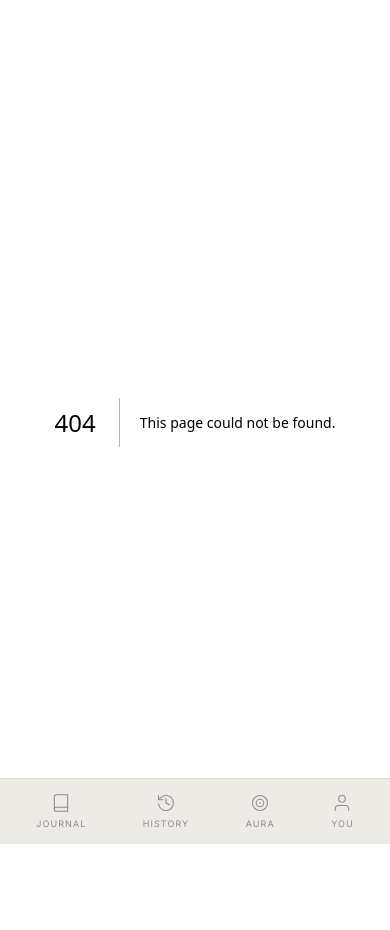
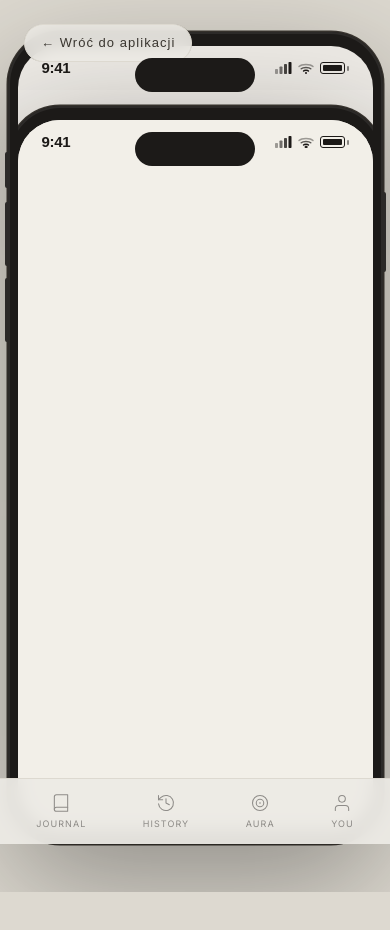
Before and after one commit to howdykitty-jpg/moodrai, a Next.js app: page /demo in a window 390 px wide. Before the commit this address had no page. Shown: the top 930 px of the page. After the commit the page ends 892 px from the top, so only its background shows below. Built offline with nearby package versions, Linux system fonts and the light colour scheme.

Commit message:
Add phone frame to all screens

```diff
--- /dev/null
+++ b/app/demo/page.tsx
@@ -0,0 +1,138 @@
+export default function DemoPage() {
+  return (
+    <div
+      style={{
+        minHeight: "100vh",
+        display: "flex",
+        alignItems: "center",
+        justifyContent: "center",
+        background: "#F0EDE8",
+        fontFamily: "sans-serif",
+      }}
+    >
+      {/* Phone frame */}
+      <div
+        style={{
+          position: "relative",
+          width: 375,
+          height: 812,
+          borderRadius: 52,
+          background: "#1C1A18",
+          boxShadow: "0 40px 120px rgba(0,0,0,0.45), 0 0 0 1.5px #3A3630, inset 0 0 0 2px #2C2A28",
+          padding: "14px 10px",
+          flexShrink: 0,
+        }}
+      >
+        {/* Side buttons */}
+        <div style={{ position: "absolute", left: -3, top: 120, width: 3, height: 36, background: "#2C2A28", borderRadius: "2px 0 0 2px" }} />
+        <div style={{ position: "absolute", left: -3, top: 170, width: 3, height: 64, background: "#2C2A28", borderRadius: "2px 0 0 2px" }} />
+        <div style={{ position: "absolute", left: -3, top: 246, width: 3, height: 64, background: "#2C2A28", borderRadius: "2px 0 0 2px" }} />
+        <div style={{ position: "absolute", right: -3, top: 160, width: 3, height: 80, background: "#2C2A28", borderRadius: "0 2px 2px 0" }} />
+
+        {/* Screen */}
+        <div
+          style={{
+            width: "100%",
+            height: "100%",
+            borderRadius: 42,
+            overflow: "hidden",
+            background: "#EDEAE5",
+            position: "relative",
+          }}
+        >
+          {/* Status bar */}
+          <div
+            style={{
+              position: "absolute",
+              top: 0,
+              left: 0,
+              right: 0,
+              height: 44,
+              display: "flex",
+              alignItems: "center",
+              justifyContent: "space-between",
+              padding: "0 24px",
+              zIndex: 10,
+              background: "transparent",
+              pointerEvents: "none",
+            }}
+          >
+            <span style={{ fontSize: 15, fontWeight: 600, color: "#1C1917", letterSpacing: "-0.3px" }}>9:41</span>
+            <div style={{ display: "flex", alignItems: "center", gap: 6 }}>
+              {/* Signal */}
+              <svg width="17" height="12" viewBox="0 0 17 12" fill="#1C1917">
+                <rect x="0" y="7" width="3" height="5" rx="0.8" opacity="0.4"/>
+                <rect x="4.5" y="4.5" width="3" height="7.5" rx="0.8" opacity="0.6"/>
+                <rect x="9" y="2" width="3" height="10" rx="0.8" opacity="0.8"/>
+                <rect x="13.5" y="0" width="3" height="12" rx="0.8"/>
+              </svg>
+              {/* WiFi */}
+              <svg width="16" height="12" viewBox="0 0 16 12" fill="none" stroke="#1C1917" strokeLinecap="round">
+                <path d="M1 4.5C3.8 1.8 12.2 1.8 15 4.5" strokeWidth="1.4" opacity="0.4"/>
+                <path d="M3.2 6.8C5 5 11 5 12.8 6.8" strokeWidth="1.4" opacity="0.7"/>
+                <path d="M5.5 9C6.5 8 9.5 8 10.5 9" strokeWidth="1.4"/>
+                <circle cx="8" cy="11" r="1" fill="#1C1917"/>
+              </svg>
+              {/* Battery */}
+              <div style={{ display: "flex", alignItems: "center", gap: 2 }}>
+                <div style={{ width: 25, height: 12, border: "1.5px solid #1C1917", borderRadius: 3, padding: 2, position: "relative" }}>
+                  <div style={{ width: "100%", height: "100%", background: "#1C1917", borderRadius: 1 }} />
+                </div>
+                <div style={{ width: 2, height: 5, background: "#1C1917", borderRadius: 1, opacity: 0.5 }} />
+              </div>
+            </div>
+          </div>
+
+          {/* Dynamic island */}
+          <div
+            style={{
+              position: "absolute",
+              top: 12,
+              left: "50%",
+              transform: "translateX(-50%)",
+              width: 120,
+              height: 34,
+              background: "#1C1A18",
+              borderRadius: 20,
+              zIndex: 11,
+              pointerEvents: "none",
+            }}
+          />
+
+          {/* App iframe */}
+          <iframe
+            src="/journal"
+            style={{
+              width: "100%",
+              height: "100%",
+              border: "none",
+              display: "block",
+            }}
+            title="Moodrai app"
+          />
+        </div>
+      </div>
+
+      {/* Back link */}
+      <a
+        href="/journal"
+        style={{
+          position: "fixed",
+          top: 24,
+          left: 24,
+          fontSize: 13,
+          color: "#3A3630",
+          textDecoration: "none",
+          background: "rgba(237,234,229,0.9)",
+          backdropFilter: "blur(8px)",
+          padding: "8px 16px",
+          borderRadius: 99,
+          border: "1px solid #DDD9D0",
+          letterSpacing: "0.08em",
+        }}
+      >
+        ← Wróć do aplikacji
+      </a>
+    </div>
+  )
+}
--- a/app/layout.tsx
+++ b/app/layout.tsx
@@ -22,11 +22,113 @@ export const metadata: Metadata = {
 
 export default function RootLayout({ children }: { children: React.ReactNode }) {
   return (
-    <html lang="en" className={`${cormorant.variable} ${inter.variable} h-full antialiased`}>
-      <body className="h-full bg-[#EDEAE5] text-[#1C1A18]">
-        <div className="mx-auto flex min-h-full max-w-md flex-col">
-          <main className="flex-1 overflow-y-auto pb-24">{children}</main>
-          <BottomNav />
+    <html lang="en" className={`${cormorant.variable} ${inter.variable} antialiased`}>
+      <body
+        style={{
+          margin: 0,
+          minHeight: "100vh",
+          background: "#DDD9D0",
+          display: "flex",
+          alignItems: "flex-start",
+          justifyContent: "center",
+          padding: "32px 0 48px",
+        }}
+      >
+        {/* Phone frame */}
+        <div
+          style={{
+            position: "relative",
+            width: 375,
+            height: 812,
+            borderRadius: 52,
+            background: "#1C1A18",
+            boxShadow: "0 40px 120px rgba(0,0,0,0.35), 0 0 0 1.5px #3A3630, inset 0 0 0 2px #2C2A28",
+            padding: "14px 10px",
+            flexShrink: 0,
+          }}
+        >
+          {/* Side buttons */}
+          <div style={{ position: "absolute", left: -3, top: 120, width: 3, height: 36, background: "#2C2A28", borderRadius: "2px 0 0 2px" }} />
+          <div style={{ position: "absolute", left: -3, top: 170, width: 3, height: 64, background: "#2C2A28", borderRadius: "2px 0 0 2px" }} />
+          <div style={{ position: "absolute", left: -3, top: 246, width: 3, height: 64, background: "#2C2A28", borderRadius: "2px 0 0 2px" }} />
+          <div style={{ position: "absolute", right: -3, top: 160, width: 3, height: 80, background: "#2C2A28", borderRadius: "0 2px 2px 0" }} />
+
+          {/* Screen */}
+          <div
+            style={{
+              width: "100%",
+              height: "100%",
+              borderRadius: 42,
+              overflow: "hidden",
+              background: "#EDEAE5",
+              position: "relative",
+              display: "flex",
+              flexDirection: "column",
+            }}
+          >
+            {/* Status bar */}
+            <div
+              style={{
+                position: "absolute",
+                top: 0,
+                left: 0,
+                right: 0,
+                height: 44,
+                display: "flex",
+                alignItems: "center",
+                justifyContent: "space-between",
+                padding: "0 24px",
+                zIndex: 50,
+                pointerEvents: "none",
+              }}
+            >
+              <span style={{ fontSize: 15, fontWeight: 600, color: "#1C1917", letterSpacing: "-0.3px", fontFamily: "sans-serif" }}>9:41</span>
+              <div style={{ display: "flex", alignItems: "center", gap: 6 }}>
+                <svg width="17" height="12" viewBox="0 0 17 12" fill="#1C1917">
+                  <rect x="0" y="7" width="3" height="5" rx="0.8" opacity="0.4"/>
+                  <rect x="4.5" y="4.5" width="3" height="7.5" rx="0.8" opacity="0.6"/>
+                  <rect x="9" y="2" width="3" height="10" rx="0.8" opacity="0.8"/>
+                  <rect x="13.5" y="0" width="3" height="12" rx="0.8"/>
+                </svg>
+                <svg width="16" height="12" viewBox="0 0 16 12" fill="none" stroke="#1C1917" strokeLinecap="round">
+                  <path d="M1 4.5C3.8 1.8 12.2 1.8 15 4.5" strokeWidth="1.4" opacity="0.4"/>
+                  <path d="M3.2 6.8C5 5 11 5 12.8 6.8" strokeWidth="1.4" opacity="0.7"/>
+                  <path d="M5.5 9C6.5 8 9.5 8 10.5 9" strokeWidth="1.4"/>
+                  <circle cx="8" cy="11" r="1" fill="#1C1917" stroke="none"/>
+                </svg>
+                <div style={{ display: "flex", alignItems: "center", gap: 2 }}>
+                  <div style={{ width: 25, height: 12, border: "1.5px solid #1C1917", borderRadius: 3, padding: 2 }}>
+                    <div style={{ width: "100%", height: "100%", background: "#1C1917", borderRadius: 1 }} />
+                  </div>
+                  <div style={{ width: 2, height: 5, background: "#1C1917", borderRadius: 1, opacity: 0.5 }} />
+                </div>
+              </div>
+            </div>
+
+            {/* Dynamic island */}
+            <div
+              style={{
+                position: "absolute",
+                top: 12,
+                left: "50%",
+                transform: "translateX(-50%)",
+                width: 120,
+                height: 34,
+                background: "#1C1A18",
+                borderRadius: 20,
+                zIndex: 51,
+                pointerEvents: "none",
+              }}
+            />
+
+            {/* App content */}
+            <div style={{ flex: 1, overflowY: "auto", paddingTop: 44, position: "relative" }} className="text-[#1C1A18]">
+              <main style={{ minHeight: "100%" }}>
+                {children}
+              </main>
+              <BottomNav />
+            </div>
+          </div>
         </div>
       </body>
     </html>
--- a/app/start/page.tsx
+++ b/app/start/page.tsx
@@ -12,7 +12,7 @@ export default function StartPage() {
 
   return (
     <div
-      className="fixed inset-0 z-[60] flex flex-col items-center overflow-hidden"
+      className="absolute inset-0 z-[60] flex flex-col items-center overflow-hidden"
       style={{ backgroundColor: "#EDEAE5" }}
     >
       <style>{`
```
